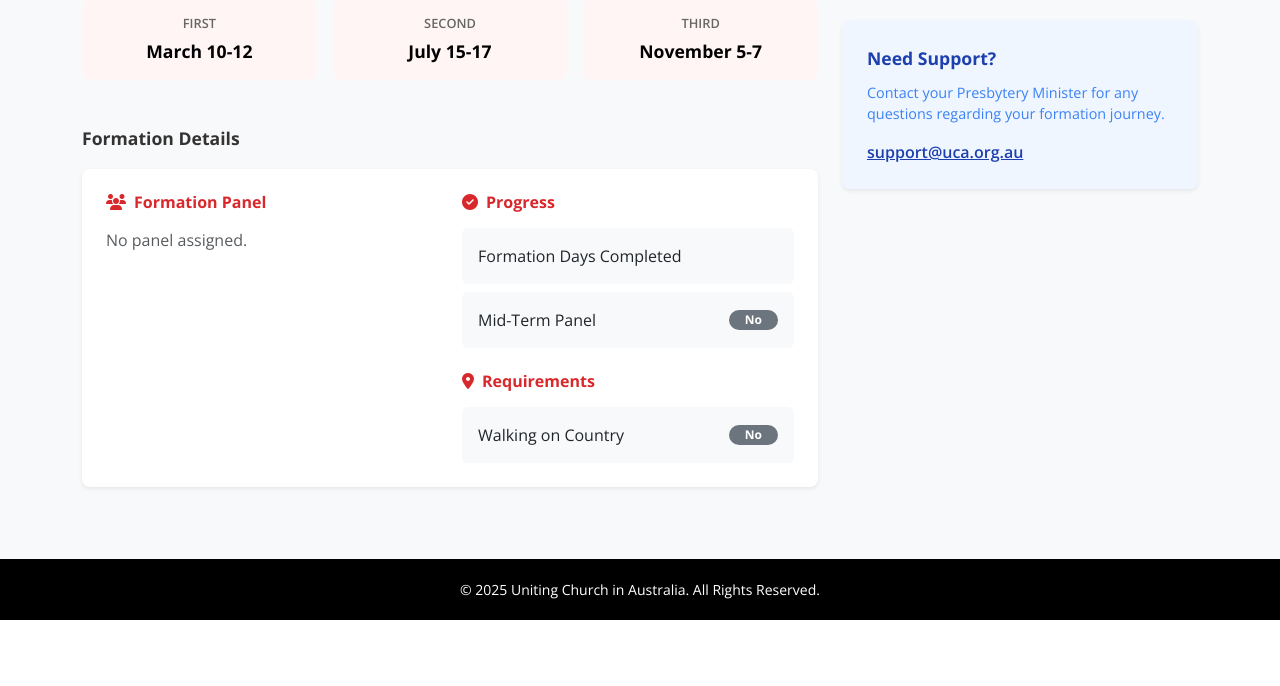
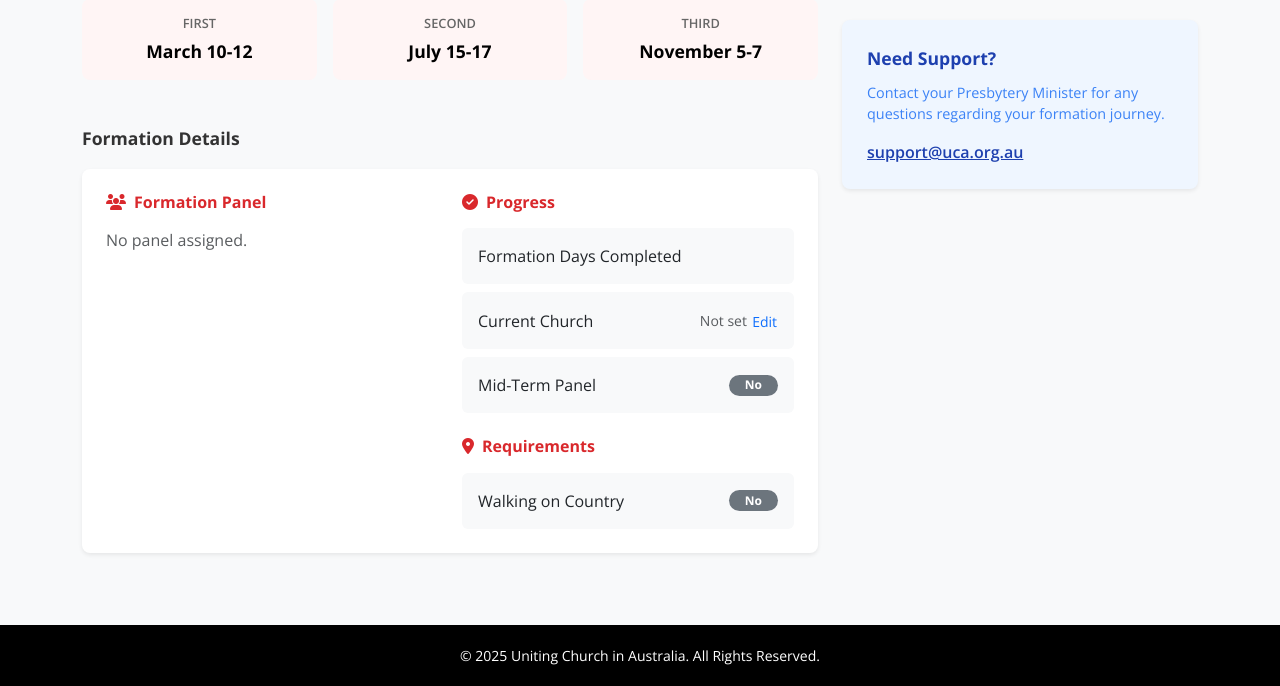
Before and after one commit to ashlittleford/candidates, a Flask app: page /profile in a window 1280 px wide. Shown: the part 442-1128 px from the top of the page. Before the commit the page ends 1062 px from the top, so only its background shows below. Run offline with Flask 3, Linux system fonts and the light colour scheme; the visitor is signed in with stand-in values (Sample User, id 1); data that the repository does not hold is empty; some libraries are stand-ins or nearby versions.

Commit message:
Add Current Church field to candidate profile
- Added `current_church` to `Profile` model
- Added editing capability for candidates on profile page
- Added editing capability for admins on edit profile page
- Updated panel dashboard to display current church instead of username

```diff
--- a/app/models.py
+++ b/app/models.py
@@ -43,6 +43,7 @@ class Profile(db.Model):
     formation_panel_dates = db.Column(db.Text, default="")
     presbytery = db.Column(db.String(100), nullable=True)
     supervisor = db.Column(db.String(150), nullable=True)
+    current_church = db.Column(db.String(150), nullable=True)
 
     @property
     def computed_formation_days_count(self):
--- a/app/routes.py
+++ b/app/routes.py
@@ -160,6 +160,19 @@ def update_supervisor():
     flash('Supervisor updated successfully.')
     return redirect(url_for('main.profile'))
 
+@main.route('/profile/update_church', methods=['POST'])
+@login_required
+def update_church():
+    if current_user.is_admin:
+        flash("Admins cannot edit their church.")
+        return redirect(url_for('main.admin_dashboard'))
+
+    church_name = request.form.get('current_church')
+    current_user.profile.current_church = church_name
+    db.session.commit()
+    flash('Current church updated successfully.')
+    return redirect(url_for('main.profile'))
+
 @main.route('/admin/settings', methods=['GET', 'POST'])
 @login_required
 def admin_settings():
@@ -275,6 +288,7 @@ def edit_user(user_id):
         user.profile.mid_term_panel = True if request.form.get('mid_term_panel') else False
         user.profile.walking_on_country = True if request.form.get('walking_on_country') else False
         user.profile.presbytery = request.form.get('presbytery')
+        user.profile.current_church = request.form.get('current_church')
         # upcoming_formation_dates and formation_panel_dates are now global and not edited here
 
         db.session.commit()
--- a/app/templates/admin_edit_profile.html
+++ b/app/templates/admin_edit_profile.html
@@ -26,6 +26,11 @@
                             <option value="Wimala Presbytery" {% if user.profile.presbytery == 'Wimala Presbytery' %}selected{% endif %}>Wimala Presbytery</option>
                             <option value="POSSA" {% if user.profile.presbytery == 'POSSA' %}selected{% endif %}>POSSA</option>
                         </select>
+                    </div>
+
+                    <div class="mb-3">
+                        <label class="form-label">Current Church</label>
+                        <input type="text" class="form-control" name="current_church" value="{{ user.profile.current_church or '' }}">
                     </div>
 
                     <div class="mb-3">
--- a/app/templates/panel_dashboard.html
+++ b/app/templates/panel_dashboard.html
@@ -18,7 +18,7 @@
                         <thead>
                             <tr>
                                 <th>Name</th>
-                                <th>Email/Username</th>
+                                <th>Current Church</th>
                                 <th>Presbytery</th>
                                 <th>Formation Progress</th>
                                 <th>Actions</th>
@@ -28,7 +28,7 @@
                             {% for candidate in candidates %}
                             <tr>
                                 <td class="fw-bold">{{ candidate.name }}</td>
-                                <td>{{ candidate.username }}</td>
+                                <td>{{ candidate.profile.current_church or '-' }}</td>
                                 <td>{{ candidate.profile.presbytery or '-' }}</td>
                                 <td>
                                     <span class="badge bg-light text-dark border">
--- a/app/templates/profile.html
+++ b/app/templates/profile.html
@@ -188,6 +188,23 @@
                                     </div>
                                     {% endif %}
 
+                                    <!-- Current Church -->
+                                    <div class="d-flex justify-content-between align-items-center p-3 bg-light rounded mt-2">
+                                        <span>Current Church</span>
+                                        <div class="text-end">
+                                            {% if user.profile.current_church %}
+                                                <span class="fw-bold d-block">{{ user.profile.current_church }}</span>
+                                            {% else %}
+                                                <span class="text-muted small">Not set</span>
+                                            {% endif %}
+                                            {% if current_user.id == user.id %}
+                                                <button type="button" class="btn btn-sm btn-link p-0 text-decoration-none small" data-bs-toggle="modal" data-bs-target="#editChurchModal">
+                                                    Edit
+                                                </button>
+                                            {% endif %}
+                                        </div>
+                                    </div>
+
                                     <!-- Mid-Term Panel Badge -->
                                     <div class="d-flex justify-content-between align-items-center p-3 bg-light rounded mt-2">
                                         <span>Mid-Term Panel</span>
@@ -327,3 +344,30 @@
     </div>
 </div>
 {% endblock %}
+
+{% block scripts %}
+<!-- Modal for Editing Church -->
+<div class="modal fade" id="editChurchModal" tabindex="-1" aria-labelledby="editChurchModalLabel" aria-hidden="true">
+  <div class="modal-dialog">
+    <div class="modal-content">
+      <div class="modal-header">
+        <h5 class="modal-title" id="editChurchModalLabel">Edit Current Church</h5>
+        <button type="button" class="btn-close" data-bs-dismiss="modal" aria-label="Close"></button>
+      </div>
+      <form action="{{ url_for('main.update_church') }}" method="POST">
+          <input type="hidden" name="csrf_token" value="{{ csrf_token() }}">
+          <div class="modal-body">
+            <div class="mb-3">
+                <label for="current_church" class="form-label">Church Name</label>
+                <input type="text" class="form-control" id="current_church" name="current_church" value="{{ user.profile.current_church or '' }}" placeholder="Enter church name">
+            </div>
+          </div>
+          <div class="modal-footer">
+            <button type="button" class="btn btn-secondary" data-bs-dismiss="modal">Close</button>
+            <button type="submit" class="btn uca-btn-red">Save Changes</button>
+          </div>
+      </form>
+    </div>
+  </div>
+</div>
+{% endblock %}
```
